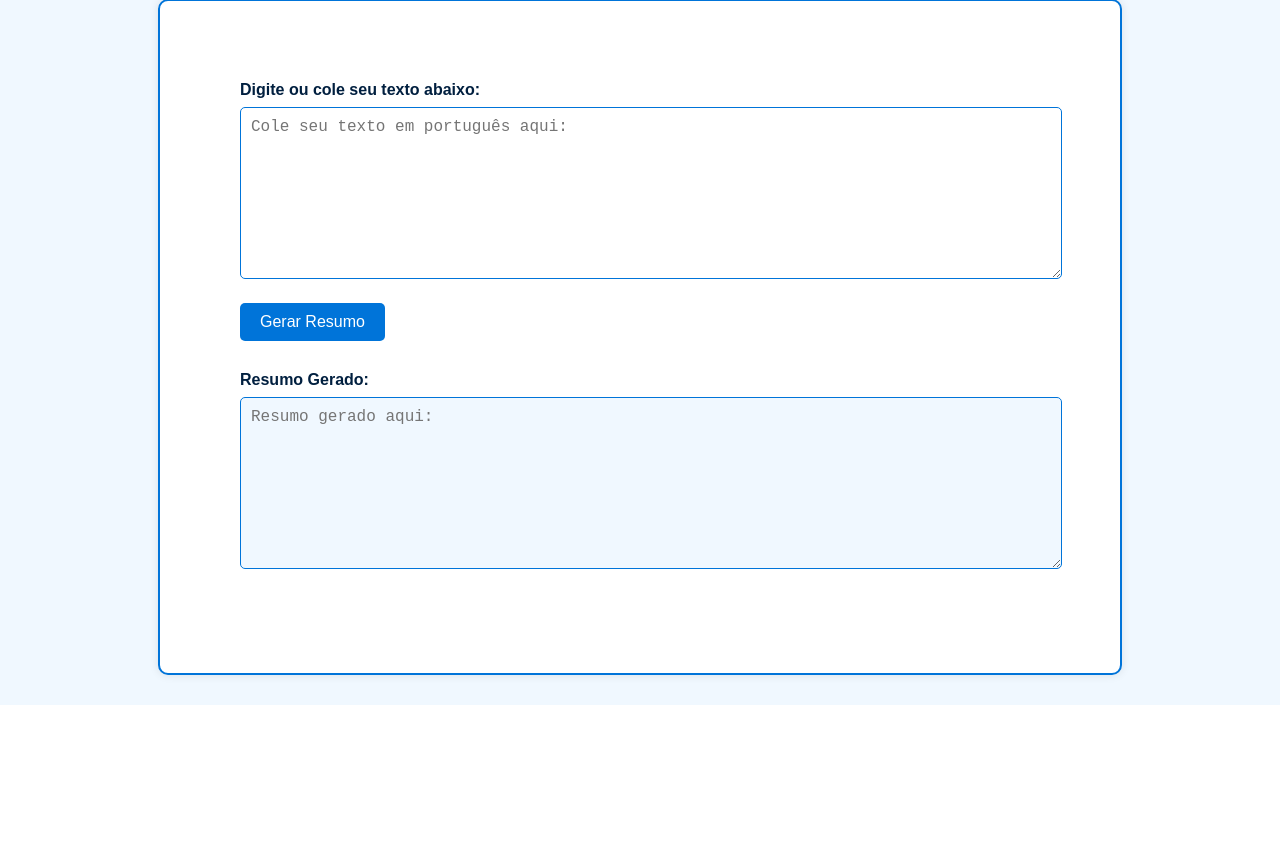
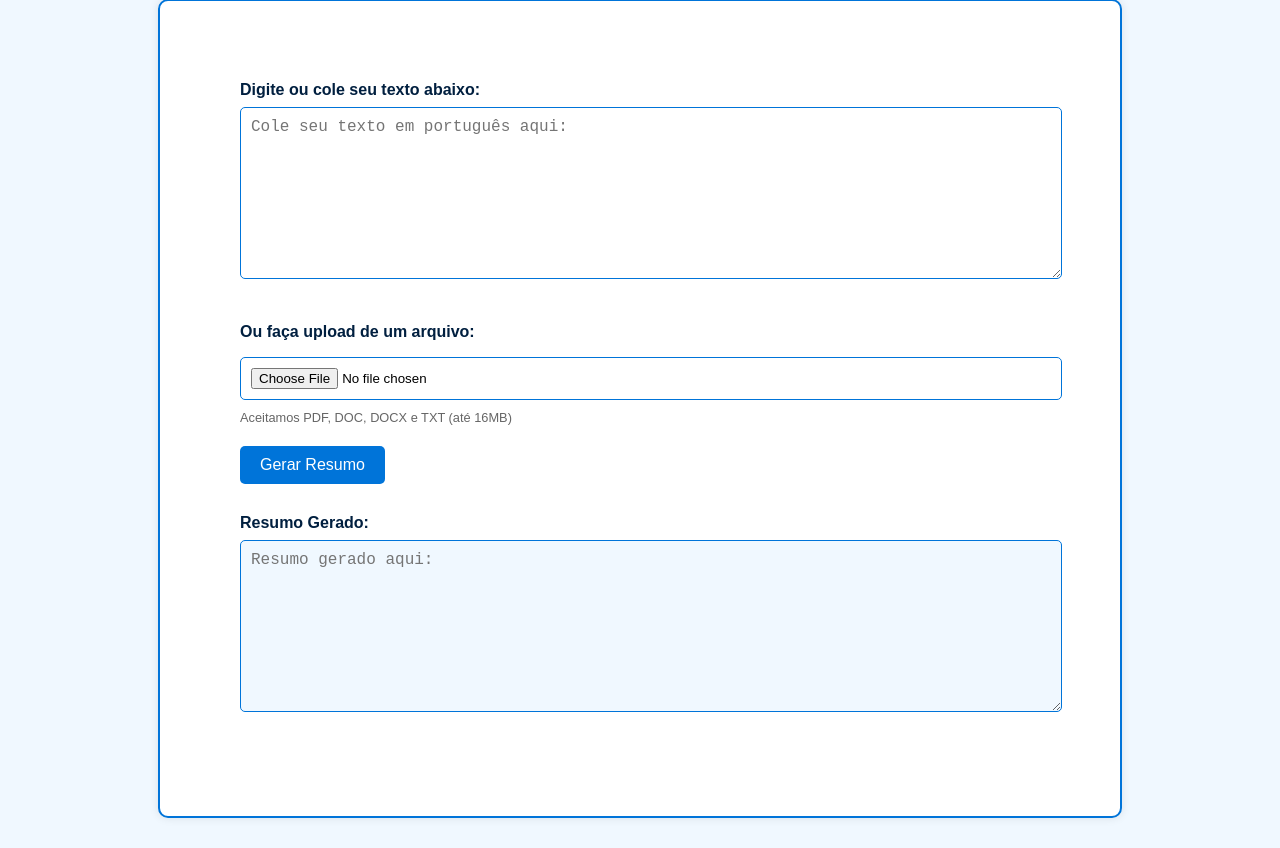
Before and after one commit to Kaiky1007/Resumo.K, a Flask app: page / in a window 1280 px wide. Shown: the part 109-957 px from the top of the page. Before the commit the page ends 814 px from the top, so only its background shows below. Run offline with Flask 3, Linux system fonts and the light colour scheme.

Commit message:
version 3

```diff
--- a/app.py
+++ b/app.py
@@ -1,4 +1,4 @@
-from flask import Flask, render_template, request, flash, redirect, url_for
+from flask import Flask, render_template, request, flash
 from werkzeug.utils import secure_filename
 import os
 import nltk
@@ -6,73 +6,173 @@ from nltk.corpus import stopwords
 from nltk.tokenize import word_tokenize, sent_tokenize
 from string import punctuation
 from heapq import nlargest
-import heapq
-import bs4 as bs
-import urllib.request
+import PyPDF2
+import docx
+import tempfile
 import re
 
-nltk.download('punkt')
-nltk.download('stopwords')
+def check_nltk_resources():
+    """Verifica e baixa os recursos necessários do NLTK com tratamento de erros"""
+    resources = {
+        'punkt': 'tokenizers/punkt',
+        'stopwords': 'corpora/stopwords'
+    }
+
+    for resource_name, resource_path in resources.items():
+        try:
+            nltk.data.find(resource_path)
+            print(f"Recurso do NLTK '{resource_name}' já instalado.")
+        except LookupError:
+            try:
+                print(f"Baixando recurso do NLTK '{resource_name}'...")
+                nltk.download(resource_name)
+                print(f"Recurso '{resource_name}' baixado com sucesso.")
+            except Exception as e:
+                raise Exception(f"Falha ao baixar recurso '{resource_name}': {str(e)}")
+
+try:
+    check_nltk_resources()
+except Exception as e:
+    print(f"Erro ao configurar recursos do NLTK: {str(e)}")
+    exit(1)
+
+UPLOAD_FOLDER = tempfile.gettempdir()
+ALLOWED_EXTENSIONS = {'pdf', 'docx', 'doc', 'txt'}
+MAX_FILE_SIZE_MB = 16
 
 app = Flask(__name__)
 app.secret_key = 'chavefoda123'
+app.config['UPLOAD_FOLDER'] = UPLOAD_FOLDER
+app.config['MAX_CONTENT_LENGTH'] = MAX_FILE_SIZE_MB * 1024 * 1024
+app.config['ALLOWED_EXTENSIONS'] = ALLOWED_EXTENSIONS
+app.config['TEMPLATES_AUTO_RELOAD'] = True
 
-app.config['MAX_CONTENT_LENGTH'] = 16 * 1024 * 1024
+def allowed_file(filename):
+    """Verifica se a extensão do arquivo é permitida"""
+    return '.' in filename and \
+           filename.rsplit('.', 1)[1].lower() in ALLOWED_EXTENSIONS
+
+def clean_text(texto):
+    """Realiza limpeza básica do texto"""
+    texto = re.sub(r'\s+', ' ', texto)
+    texto = re.sub(r'[^\w\sáéíóúÁÉÍÓÚâêîôÂÊÎÔãõÃÕçÇ.,;:!?()-]', '', texto)
+    return texto.strip()
+
+def extract_text_from_file(filepath, extension):
+    """Extrai texto de diferentes formatos de arquivo"""
+    text = ""
+    try:
+        if extension == 'pdf':
+            with open(filepath, 'rb') as f:
+                reader = PyPDF2.PdfReader(f)
+                for page in reader.pages:
+                    page_text = page.extract_text()
+                    if page_text:
+                        text += page_text + "\n"
+            if not text.strip():
+                raise Exception("Não foi possível extrair texto do PDF (pode ser um PDF de imagem)")
+
+        elif extension in ['docx', 'doc']:
+            doc = docx.Document(filepath)
+            for para in doc.paragraphs:
+                text += para.text + "\n"
+
+        elif extension == 'txt':
+            with open(filepath, 'r', encoding='utf-8', errors='replace') as f:
+                text = f.read()
+
+    except Exception as e:
+        raise Exception(f"Erro ao extrair texto do arquivo: {str(e)}")
+
+    return clean_text(text)
 
 def resumir_texto(texto, num_sentencas=3):
+    """Gera resumo do texto com base na frequência de palavras"""
     if not texto.strip():
         return ""
+
+    texto = clean_text(texto)
 
     stop_words = set(stopwords.words('portuguese') + list(punctuation))
     palavras = word_tokenize(texto.lower())
 
     freq_palavras = {}
     for palavra in palavras:
-        if palavra not in stop_words:
+        if palavra not in stop_words and palavra.isalnum():
             freq_palavras[palavra] = freq_palavras.get(palavra, 0) + 1
 
-    max_freq = max(freq_palavras.values()) if freq_palavras else 1
-    for palavra in freq_palavras.keys():
-        freq_palavras[palavra] = freq_palavras[palavra] / max_freq
+    if not freq_palavras:
+        return "Texto muito curto ou sem palavras significativas para resumir."
+
+    max_freq = max(freq_palavras.values())
+    for palavra in freq_palavras:
+        freq_palavras[palavra] /= max_freq
 
     sentencas = sent_tokenize(texto)
+    if len(sentencas) <= num_sentencas:
+        return texto
 
     sentenca_pontuacao = {}
     for sentenca in sentencas:
         for palavra in word_tokenize(sentenca.lower()):
             if palavra in freq_palavras:
-                if sentenca not in sentenca_pontuacao:
-                    sentenca_pontuacao[sentenca] = freq_palavras[palavra]
-                else:
-                    sentenca_pontuacao[sentenca] += freq_palavras[palavra]
+                sentenca_pontuacao[sentenca] = sentenca_pontuacao.get(sentenca, 0) + freq_palavras[palavra]
 
     num_sentencas = min(num_sentencas, len(sentencas))
     sentencas_resumo = nlargest(num_sentencas, sentenca_pontuacao, key=sentenca_pontuacao.get)
 
-    resumo = []
-    for sentenca in sentencas:
-        if sentenca in sentencas_resumo:
-            resumo.append(sentenca)
-
+    resumo = [sentenca for sentenca in sentencas if sentenca in sentencas_resumo]
     return ' '.join(resumo)
 
 @app.route('/', methods=['GET', 'POST'])
 def index():
     texto = ""
     resumo = ""
+    filename = None
+    char_count = 0
+    char_count_resumo = 0
 
     if request.method == 'POST':
-        texto = request.form.get('texto', '')
+        if 'arquivo' in request.files:
+            file = request.files['arquivo']
+            if file.filename != '':
+                if file.filename == '':
+                    flash('Nenhum arquivo selecionado', 'error')
+                elif not allowed_file(file.filename):
+                    flash('Tipo de arquivo não permitido', 'error')
+                else:
+                    filename = secure_filename(file.filename)
+                    filepath = os.path.join(app.config['UPLOAD_FOLDER'], filename)
+                    try:
+                        file.save(filepath)
+                        extension = filename.rsplit('.', 1)[1].lower()
+                        texto = extract_text_from_file(filepath, extension)
+                        os.remove(filepath)
+                        flash(f'Arquivo {filename} processado com sucesso!', 'success')
+                    except Exception as e:
+                        flash(f'Erro ao processar arquivo: {str(e)}', 'error')
+
+        if not texto and 'texto' in request.form:
+            texto = request.form.get('texto', '')
 
         if not texto.strip():
-            flash('Por favor, insira um texto para resumir.', 'error')
+            flash('Por favor, insira um texto ou faça upload de um arquivo.', 'error')
         else:
             try:
+                char_count = len(texto)
                 resumo = resumir_texto(texto, num_sentencas=3)
+                char_count_resumo = len(resumo)
             except Exception as e:
-                flash(f'Ocorreu um erro ao gerar o resumo: {str(e)}', 'error')
+                flash(f'Erro ao gerar resumo: {str(e)}', 'error')
 
-    return render_template('index.html', texto=texto, resumo=resumo)
+    return render_template(
+        'index.html',
+        texto=texto,
+        resumo=resumo,
+        filename=filename,
+        char_count=char_count,
+        char_count_resumo=char_count_resumo
+    )
 
 if __name__ == '__main__':
     app.run(debug=True)
--- a/static/css/style.css
+++ b/static/css/style.css
@@ -65,3 +65,21 @@
     background-color: #f0f8ff;
     border: 1px solid #0074D9;
 }
+
+.upload-section {
+    margin: 20px 0;
+}
+
+.upload-section input[type="file"] {
+    width: 100%;
+    padding: 10px;
+    margin: 8px 0;
+    border: 1px solid #0074D9;
+    border-radius: 5px;
+    background-color: white;
+}
+
+.upload-section small {
+    color: #666;
+    font-size: 0.8em;
+}
--- a/templates/index.html
+++ b/templates/index.html
@@ -19,10 +19,16 @@
         {% endif %}
     {% endwith %}
 
-    <form method="POST">
+    <form method="POST" enctype="multipart/form-data">
         <div class="container">
             <label for="texto">Digite ou cole seu texto abaixo:</label>
-            <textarea name="texto" id="texto" rows="10" required placeholder="Cole seu texto em português aqui:">{{ texto }}</textarea>
+            <textarea name="texto" id="texto" rows="10" placeholder="Cole seu texto em português aqui:">{{ texto }}</textarea>
+
+            <div class="upload-section">
+                <label for="arquivo">Ou faça upload de um arquivo:</label>
+                <input type="file" id="arquivo" name="arquivo" accept=".pdf,.doc,.docx,.txt">
+                <small>Aceitamos PDF, DOC, DOCX e TXT (até 16MB)</small>
+            </div>
 
             <button type="submit">Gerar Resumo</button>
 
```
Also changed, not shown: requirements.txt (+3 -4 lines), README.md.
